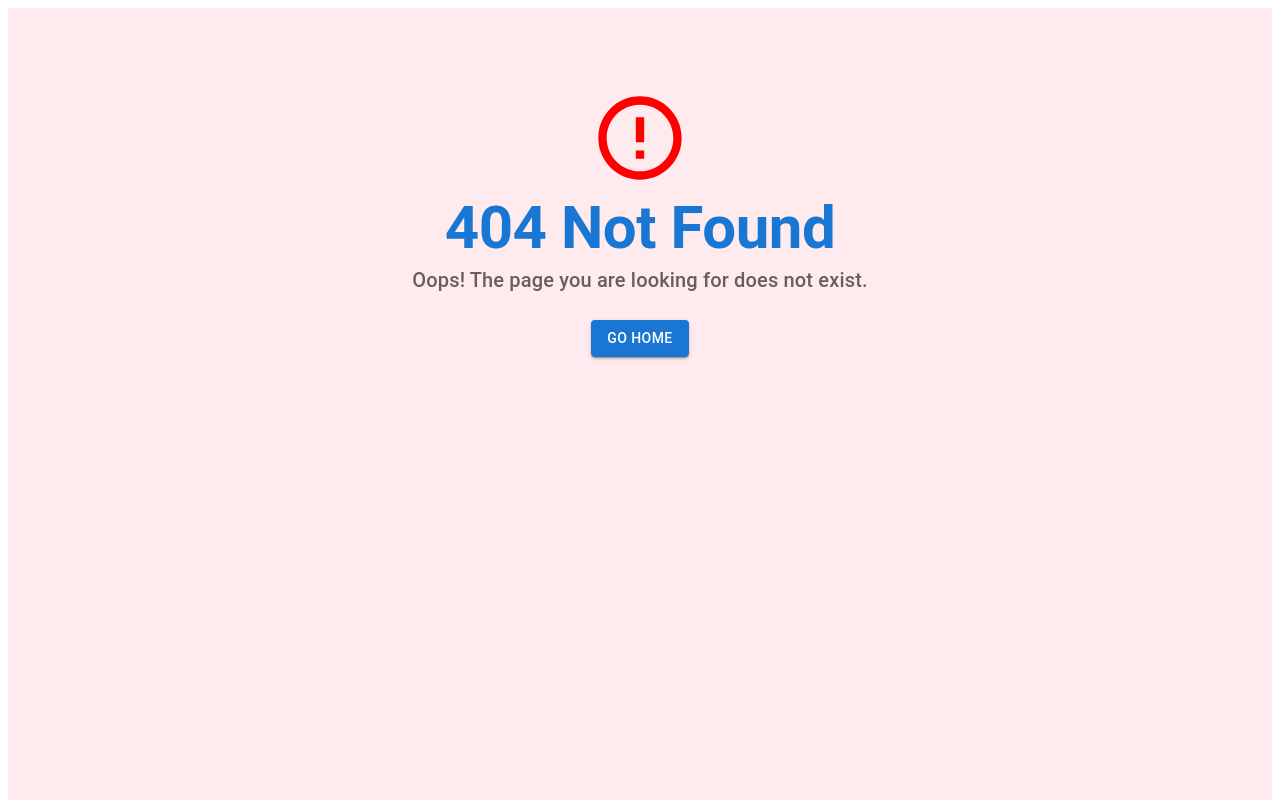
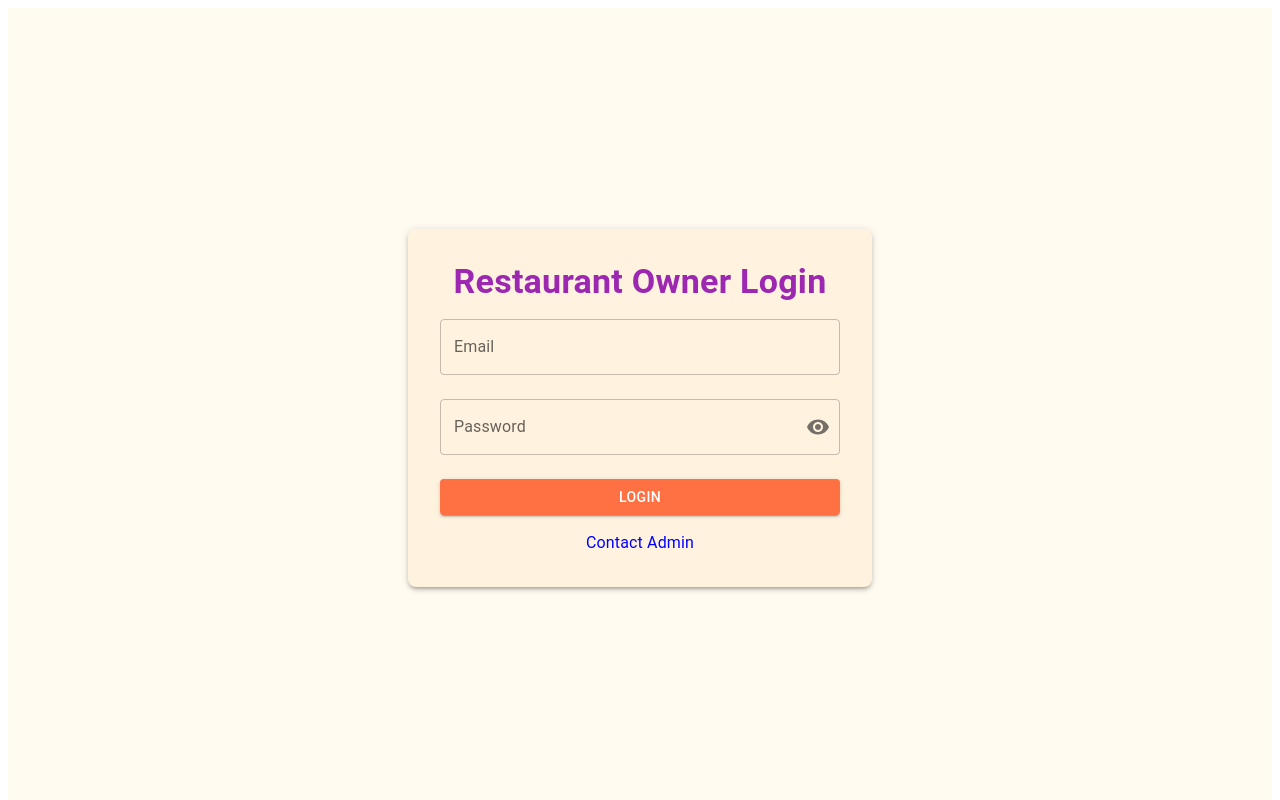
Before and after one commit to iamkoushik1999/Restaurant-Menu-Frontend, a React (Vite) app: page /login in a window 1280 px wide. Before the commit this address had no page. Shown: the top 800 px of the page. Built offline with nearby package versions, Linux system fonts and the light colour scheme.

Commit message:
Up: Login form/page

```diff
--- a/src/App.jsx
+++ b/src/App.jsx
@@ -31,6 +31,9 @@ const CategoryFormPage = lazy(() =>
 const CategoryListPage = lazy(() =>
   import('./pages/Category/CategoryListPage')
 );
+
+// Login Page
+const Login = lazy(() => import('./pages/Login/Login'));
 
 const App = () => {
   return (
@@ -66,6 +69,8 @@ const App = () => {
             {/* Category Routes */}
             <Route path='/add-category/:id' element={<CategoryFormPage />} />
             <Route path='/categories/:id' element={<CategoryListPage />} />
+            {/* Login */}
+            <Route path='/login' element={<Login />} />
             {/* 404 */}
             <Route path='*' element={<NotFoundPage />} />
           </Routes>
--- a/src/components/Common/Header.jsx
+++ b/src/components/Common/Header.jsx
@@ -1,13 +1,18 @@
 import { AppBar, Button, Toolbar, Typography } from '@mui/material';
+import { useNavigate } from 'react-router-dom';
 
 const Header = () => {
+  const navigate = useNavigate(); // Initialize navigation
+
   return (
     <AppBar position='static'>
       <Toolbar>
         <Typography variant='h6' sx={{ flexGrow: 1 }}>
           QR Menu
         </Typography>
-        <Button color='inherit'>Login</Button>
+        <Button color='inherit' onClick={() => navigate('/login')}>
+          Login
+        </Button>
       </Toolbar>
     </AppBar>
   );
--- /dev/null
+++ b/src/components/Login/LoginForm.jsx
@@ -0,0 +1,111 @@
+import React, { useState } from 'react';
+import {
+  Container,
+  TextField,
+  Button,
+  Typography,
+  Box,
+  IconButton,
+  InputAdornment,
+  Card,
+} from '@mui/material';
+import { Visibility, VisibilityOff } from '@mui/icons-material';
+import { useNavigate } from 'react-router-dom';
+
+const LoginForm = () => {
+  const navigate = useNavigate();
+  const [showPassword, setShowPassword] = useState(false);
+  const [credentials, setCredentials] = useState({ email: '', password: '' });
+
+  const handleChange = (e) => {
+    setCredentials({ ...credentials, [e.target.name]: e.target.value });
+  };
+
+  const handleLogin = () => {
+    console.log('Login attempt:', credentials);
+    // Add authentication logic here
+  };
+
+  return (
+    <Box
+      sx={{
+        minHeight: '100vh',
+        backgroundColor: '#fffbf0',
+        display: 'flex',
+        alignItems: 'center',
+        justifyContent: 'center',
+      }}>
+      <Card
+        sx={{
+          p: 4,
+          borderRadius: 2,
+          boxShadow: 3,
+          bgcolor: '#fff3e0',
+          width: '100%',
+          maxWidth: 400,
+        }}>
+        <Typography
+          variant='h4'
+          fontWeight='bold'
+          color='secondary'
+          textAlign='center'>
+          Restaurant Owner Login
+        </Typography>
+
+        {/* Email Input */}
+        <TextField
+          fullWidth
+          label='Email'
+          name='email'
+          type='email'
+          variant='outlined'
+          margin='normal'
+          value={credentials.email}
+          onChange={handleChange}
+        />
+
+        {/* Password Input with Eye Button */}
+        <TextField
+          fullWidth
+          label='Password'
+          name='password'
+          type={showPassword ? 'text' : 'password'}
+          variant='outlined'
+          margin='normal'
+          value={credentials.password}
+          onChange={handleChange}
+          InputProps={{
+            endAdornment: (
+              <InputAdornment position='end'>
+                <IconButton
+                  onClick={() => setShowPassword(!showPassword)}
+                  edge='end'>
+                  {showPassword ? <VisibilityOff /> : <Visibility />}
+                </IconButton>
+              </InputAdornment>
+            ),
+          }}
+        />
+
+        {/* Login Button */}
+        <Button
+          fullWidth
+          variant='contained'
+          color='primary'
+          sx={{ mt: 2, bgcolor: '#ff7043', '&:hover': { bgcolor: '#e64a19' } }}
+          onClick={handleLogin}>
+          Login
+        </Button>
+
+        {/* Contact Admin Link */}
+        <Typography
+          sx={{ mt: 2, cursor: 'pointer', color: 'blue', textAlign: 'center' }}
+          onClick={() => navigate('/contact-admin')}>
+          Contact Admin
+        </Typography>
+      </Card>
+    </Box>
+  );
+};
+
+export default LoginForm;
--- /dev/null
+++ b/src/pages/Login/Login.jsx
@@ -0,0 +1,11 @@
+import LoginForm from '../../components/Login/LoginForm';
+
+const Login = () => {
+  return (
+    <div>
+      <LoginForm />
+    </div>
+  );
+};
+
+export default Login;
```
